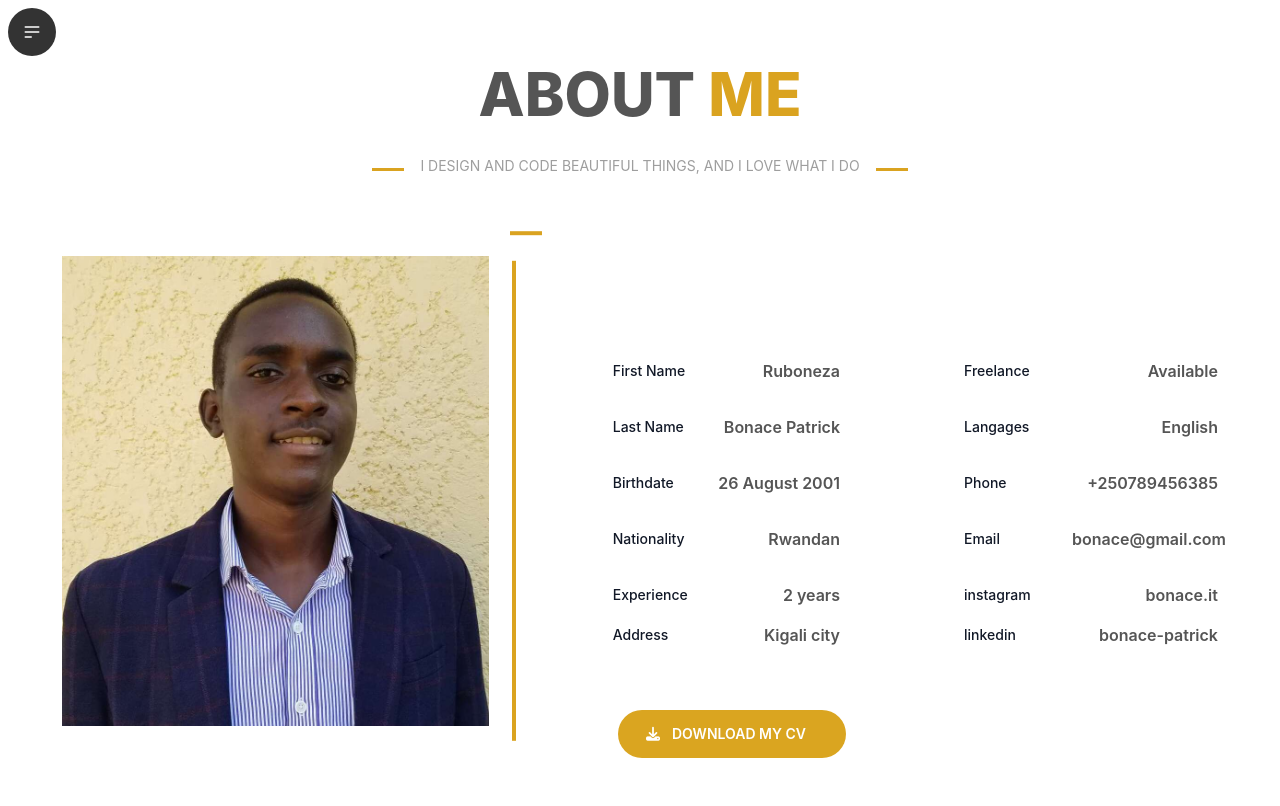
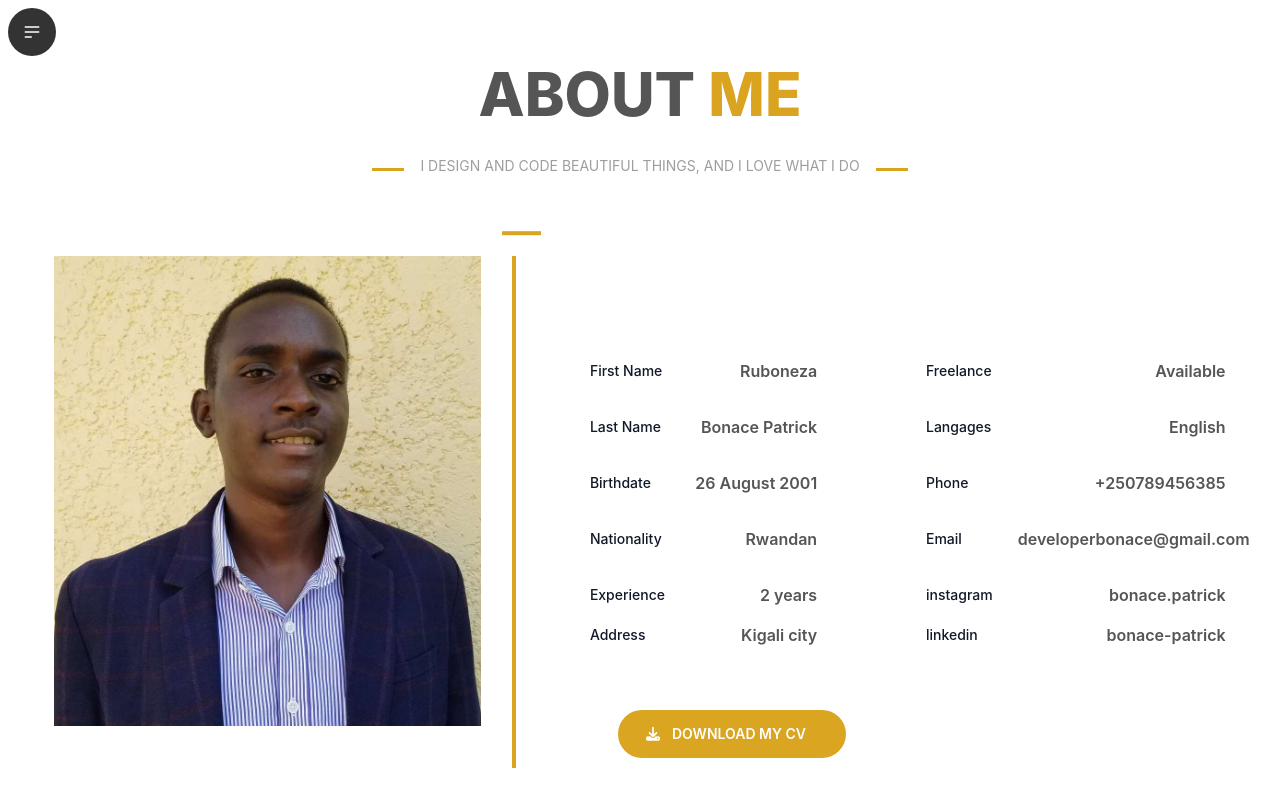
Before and after one commit to BonacePatrick/Portifolio-web, a React (Create React App) app: page /About in a window 1280 px wide. Shown: the top 806 px of the page. Built offline with nearby package versions, Linux system fonts and the light colour scheme; what tw-elements would draw is missing.

Commit message:
add responsive to profile

```diff
--- a/src/components/Home/NavHero.jsx
+++ b/src/components/Home/NavHero.jsx
@@ -22,13 +22,13 @@ const NavHero = () => {
         </div>
    </div>
    <section className="navbar-hero bg-[#162124] min-h-screen ">
-    <div className=" flex  justify-between items-center">
+    <div className=" flex flex-col lg:flex-row justify-between items-center">
 
-      <div className='w-2/5 hidden lg:block'>
-        <img className='w-full' src="./assets/profile.png" alt="" />
+      <div className='w-2/3 rounded-full first-letter:  lg:rounded-none flex flex-col lg:flex-row lg:w-2/5'>
+        <img className='w-full border border-[#daa320] rounded-full lg:border-none lg:rounded-none' src="./assets/profile.png" alt="" />
       </div>
 
-      <div className="flex flex-col justify-center lg:mr-20 mt-32 lg:mt-0 ml-5 lg:ml-0 ">
+      <div className="flex flex-col justify-center lg:mr-20  lg:mt-0 ml-5 lg:ml-0 ">
       <div className="greet text-white">
         <h1>HI THERE!</h1>
       </div>
--- a/src/components/Pages/About.jsx
+++ b/src/components/Pages/About.jsx
@@ -151,8 +151,8 @@ const About = () => {
         </p>
 
       </div>
-      <div className="inline-flex items-center text-base font-semibold text-[#555555] dark:text-white px-6 lg:translate-x-8">
-      bonace@gmail.com
+      <div className="inline-flex items-center text-base font-semibold text-[#555555] dark:text-white px-2 lg:translate-x-8">
+      developerbonace@gmail.com
       </div>
     </div>
   </li>
@@ -166,7 +166,7 @@ const About = () => {
 
       </div>
       <div className="inline-flex items-center text-base font-semibold text-[#555555] dark:text-white">
-        bonace.it
+        bonace.patrick
       </div>
     </div>
   </li>
--- a/src/components/Pages/Contact.jsx
+++ b/src/components/Pages/Contact.jsx
@@ -6,6 +6,8 @@ import {useForm} from 'react-hook-form'
 const Contact = () => {
 
     const form = useRef();
+
+
 
     const sendEmail = (e) => {
       e.preventDefault();
@@ -91,10 +93,10 @@ const Contact = () => {
         ease-in-out
         m-0
         focus:text-gray-700 focus:bg-white focus:border-blue-600 focus:outline-none" id="exampleInput7" placeholder= "YOUR NAME"
-        {...register("name",{required:true})} name="from_name"
+        {...register("from_name",{required:true})} name="from_name"
         />
         <error className='text-red-400'>
-          {errors.name?.type === "required" && "Name is required"}
+          {errors.from_name?.type === "required" && "Name is required"}
         </error>
         </div>
 
--- a/src/index.css
+++ b/src/index.css
@@ -40,16 +40,16 @@ code {
     display: inline-block;
     content: "";
     border-top: .3rem solid #daa320;
-    width: 2rem;
+    width: 2.4rem;
     margin: 0 1rem;
     transform: translateX(27rem) translateY(-31.8rem);
 }
 .line  {
   border-left: 4px solid #daa320;
-  height: 30rem;
+  height: 32rem;
   position: absolute;
   left: 50%;
-  transform: translateX(-8rem) translateY(16.3rem);
+  transform: translateX(-8rem) translateY(16rem);
   top: 0;
 }
 
```
Lines whose indentation alone changed are shown as unchanged.
